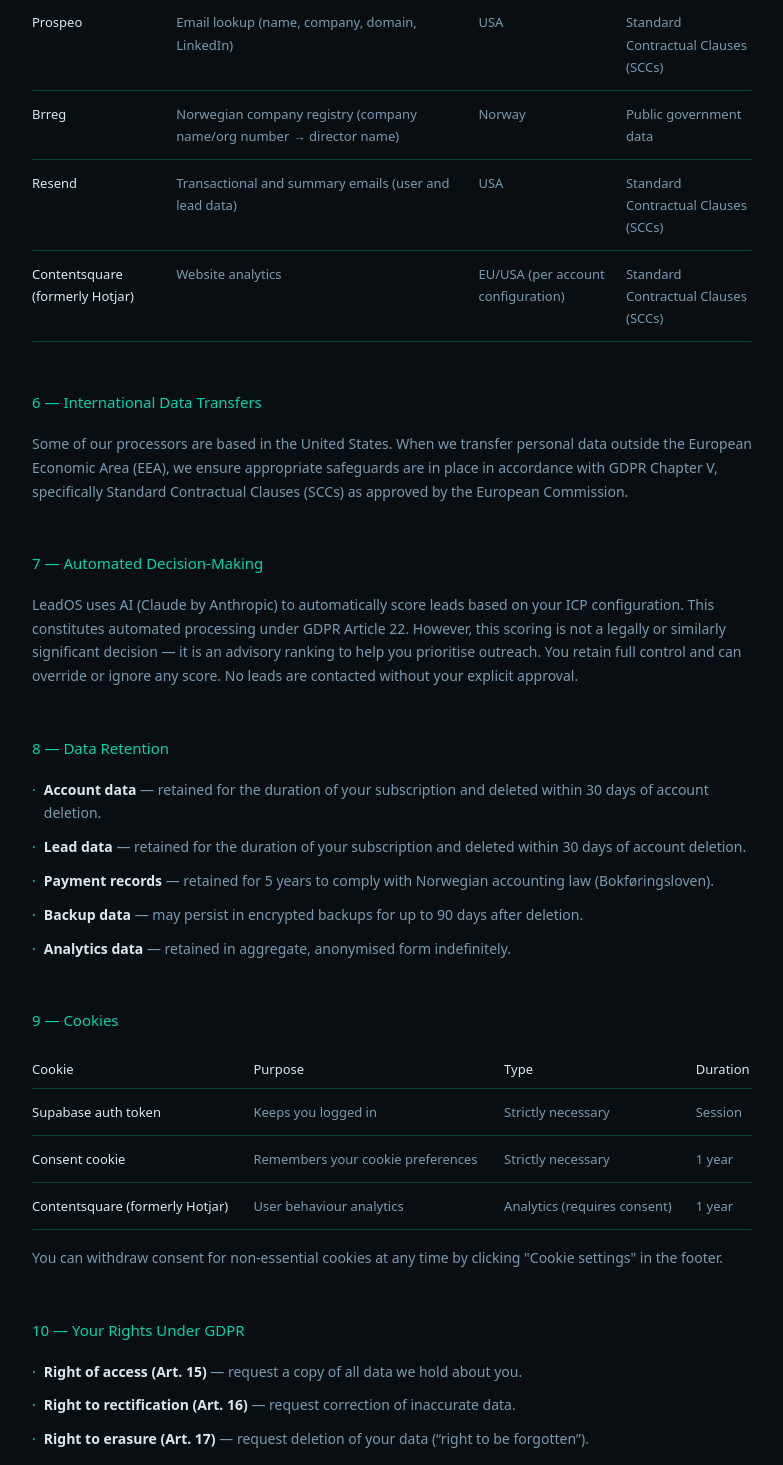
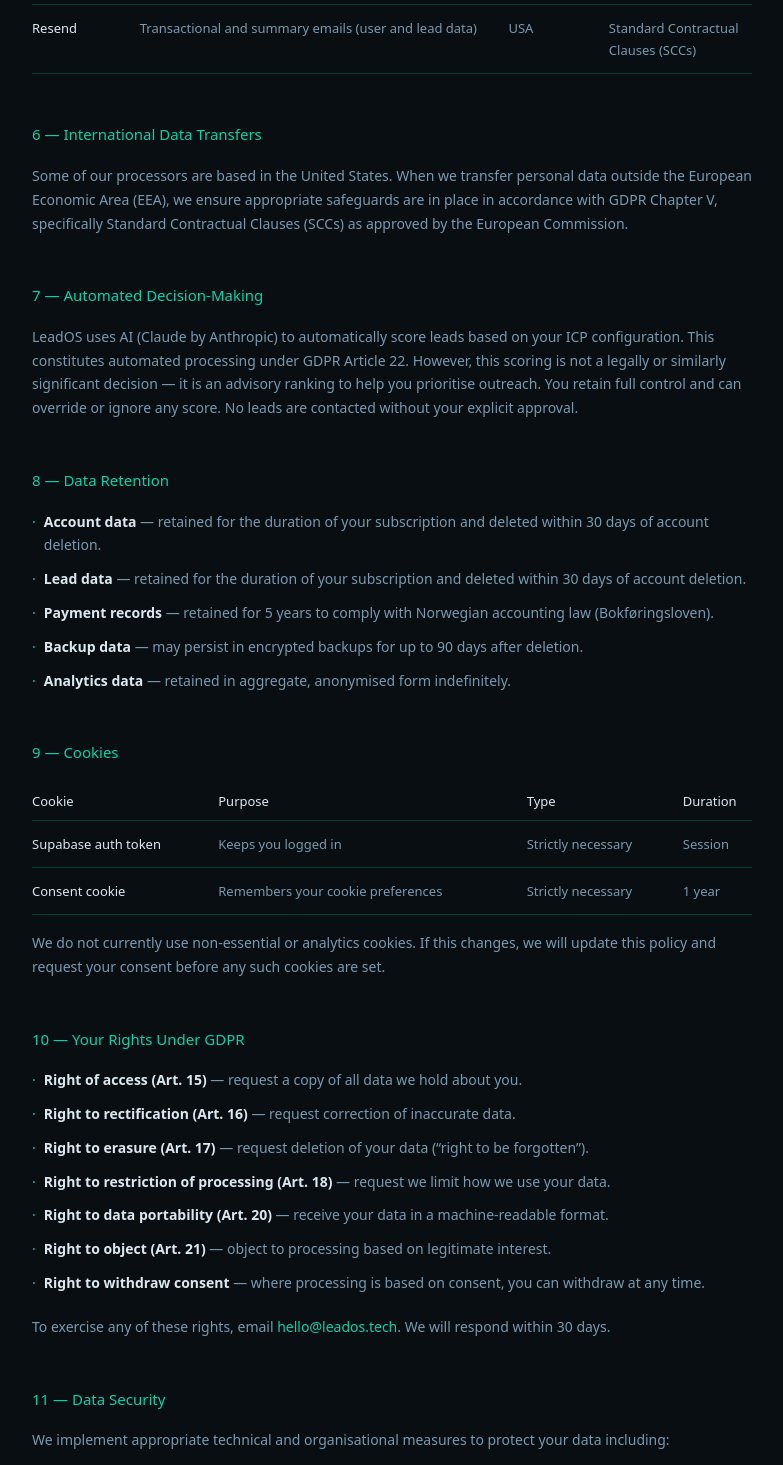
Before and after one commit to kribji/LeadOS-web, a Next.js app: page /privacy in a window 1280 px wide. Shown: the part 2385-3850 px from the top of the page, without its empty margins (248-1031 px from the left). Built offline with nearby package versions, Linux system fonts and the light colour scheme.

Commit message:
docs: remove Contentsquare from privacy policy, no non-essential cookies in use

```diff
--- a/app/privacy/page.tsx
+++ b/app/privacy/page.tsx
@@ -173,12 +173,6 @@
                     <td style={{ color: muted, padding: '12px 16px 12px 0', verticalAlign: 'top' }}>USA</td>
                     <td style={{ color: muted, padding: '12px 0', verticalAlign: 'top' }}>Standard Contractual Clauses (SCCs)</td>
                   </tr>
-                  <tr style={{ borderBottom: `1px solid ${border}` }}>
-                    <td style={{ color: bright, padding: '12px 16px 12px 0', verticalAlign: 'top' }}>Contentsquare (formerly Hotjar)</td>
-                    <td style={{ color: muted, padding: '12px 16px 12px 0', verticalAlign: 'top' }}>Website analytics</td>
-                    <td style={{ color: muted, padding: '12px 16px 12px 0', verticalAlign: 'top' }}>EU/USA (per account configuration)</td>
-                    <td style={{ color: muted, padding: '12px 0', verticalAlign: 'top' }}>Standard Contractual Clauses (SCCs)</td>
-                  </tr>
                 </tbody>
               </table>
             </div>
@@ -238,17 +232,11 @@
                     <td style={{ color: muted, padding: '12px 16px 12px 0', verticalAlign: 'top' }}>Strictly necessary</td>
                     <td style={{ color: muted, padding: '12px 0', verticalAlign: 'top' }}>1 year</td>
                   </tr>
-                  <tr style={{ borderBottom: `1px solid ${border}` }}>
-                    <td style={{ color: bright, padding: '12px 16px 12px 0', verticalAlign: 'top' }}>Contentsquare (formerly Hotjar)</td>
-                    <td style={{ color: muted, padding: '12px 16px 12px 0', verticalAlign: 'top' }}>User behaviour analytics</td>
-                    <td style={{ color: muted, padding: '12px 16px 12px 0', verticalAlign: 'top' }}>Analytics (requires consent)</td>
-                    <td style={{ color: muted, padding: '12px 0', verticalAlign: 'top' }}>1 year</td>
-                  </tr>
                 </tbody>
               </table>
             </div>
             <p style={{ color: muted }}>
-              You can withdraw consent for non-essential cookies at any time by clicking &quot;Cookie settings&quot; in the footer.
+              We do not currently use non-essential or analytics cookies. If this changes, we will update this policy and request your consent before any such cookies are set.
             </p>
           </section>
 
```
